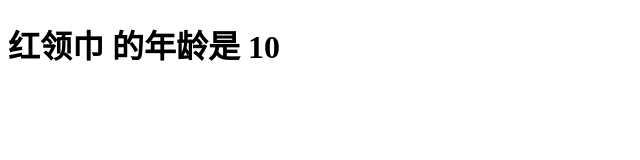
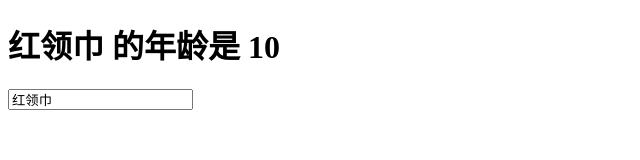
Before and after one commit to strugglebak/mvvm, a plain HTML site: page index.html in a window 1280 px wide. Shown: the whole page, without its empty margins (0-640 px from the left). Drawn offline with Linux system fonts and the light colour scheme.

Commit message:
实现指令解析和双向绑定

```diff
--- a/index.html
+++ b/index.html
@@ -8,6 +8,7 @@
     <body>
       <div id="app">
         <h1>{{name}} 的年龄是 {{age}}</h1>
+        <input v-model="name" type="text">
       </div>
       <script src="./src/observer.js" charset="utf-8"></script>
       <script src="./src/subject.js" charset="utf-8"></script>
--- a/src/mvvm.js
+++ b/src/mvvm.js
@@ -14,12 +14,49 @@ Mvvm.prototype.compile = function() {
 }
 Mvvm.prototype.parse = function(node) {
     if (node.nodeType === Node.ELEMENT_NODE) {
+        this.parseNodeAttribute(node);
         node.childNodes.forEach(childNode => {
             this.parse(childNode);
         });
     } else if (node.nodeType === Node.TEXT_NODE) {
         this.render2Text(node);
     }
+}
+Mvvm.prototype.parseNodeAttribute = function(node) {
+    let attributes = [...node.attributes];
+    attributes.forEach(attribute=> {
+        let directive = attribute.name; // "v-model"
+        if (this.isDirective(directive)) {
+            let bindKey = attribute.value; // "name"
+            /* --- 双向绑定区域 --- */
+            // 当 input 值发生变化时，对应的 data 项的值也发生变化
+            node.oninput = (e)=> {
+                this.$data[bindKey] = e.target.value;
+            }
+            // 当对应的 data 项的值发生变化时， input 的值也发生变化
+            node.value = this.$data[bindKey];
+
+            // 当对应的 data 项的数据再次发生变化时，需要再次渲染模板, 将旧数据替换成新数据
+            let number = parseInt(Math.random()*1000, 10);
+            while(this.number === number) {
+                number = parseInt(Math.random()*1000, 10);
+            }
+            let options = {
+                name: 'observer-'+ number + '号',
+                vm: this,
+                key: bindKey,
+                callback: (newValue)=> {
+                    node.value = newValue;
+                },
+            }
+            // 为每个变化的数据添加 observer
+            new Observer(options);
+            /* --- 双向绑定区域 --- */
+        }
+    });
+}
+Mvvm.prototype.isDirective = function(directive) {
+    return ['v-model'].includes(directive);
 }
 Mvvm.prototype.render2Text = function(node) {
     let regex = /{{(.+?)}}/g; // 正则，匹配 {{}} 字符串
@@ -28,7 +65,7 @@ Mvvm.prototype.render2Text = function(node) {
         let key = match[1].trim();  // "name"
         let value = match[0];       // "{{name}}"
         node.nodeValue = node.nodeValue.replace(value, this.$data[key]);
-        // 当数据发生变化时，需要再次渲染模板, 将旧数据替换成新数据
+        // 当对应的 data 项的数据再次发生变化时，需要再次渲染模板, 将旧数据替换成新数据
         let number = parseInt(Math.random()*1000, 10);
         while(this.number === number) {
             number = parseInt(Math.random()*1000, 10);
@@ -37,7 +74,7 @@ Mvvm.prototype.render2Text = function(node) {
             name: 'observer-'+ number + '号',
             vm: this,
             key: key,
-            callback: (oldValue, newValue)=> {
+            callback: (newValue, oldValue)=> {
                 node.nodeValue = node.nodeValue.replace(oldValue, newValue);
             },
         }
--- a/src/observer.js
+++ b/src/observer.js
@@ -14,7 +14,7 @@ Observer.prototype.update = function() {
     let newValue = this.getValue();
     if (oldValue !== newValue) { // 如果数据变化了
         this.oldValue = newValue; // 更新 observer 里面保存的 oldValue
-        this.callback.call(this, oldValue, newValue); // 调用回调更新模板数据
+        this.callback.call(this, newValue, oldValue); // 调用回调更新模板数据
     }
 }
 Observer.prototype.getValue = function() {
```
